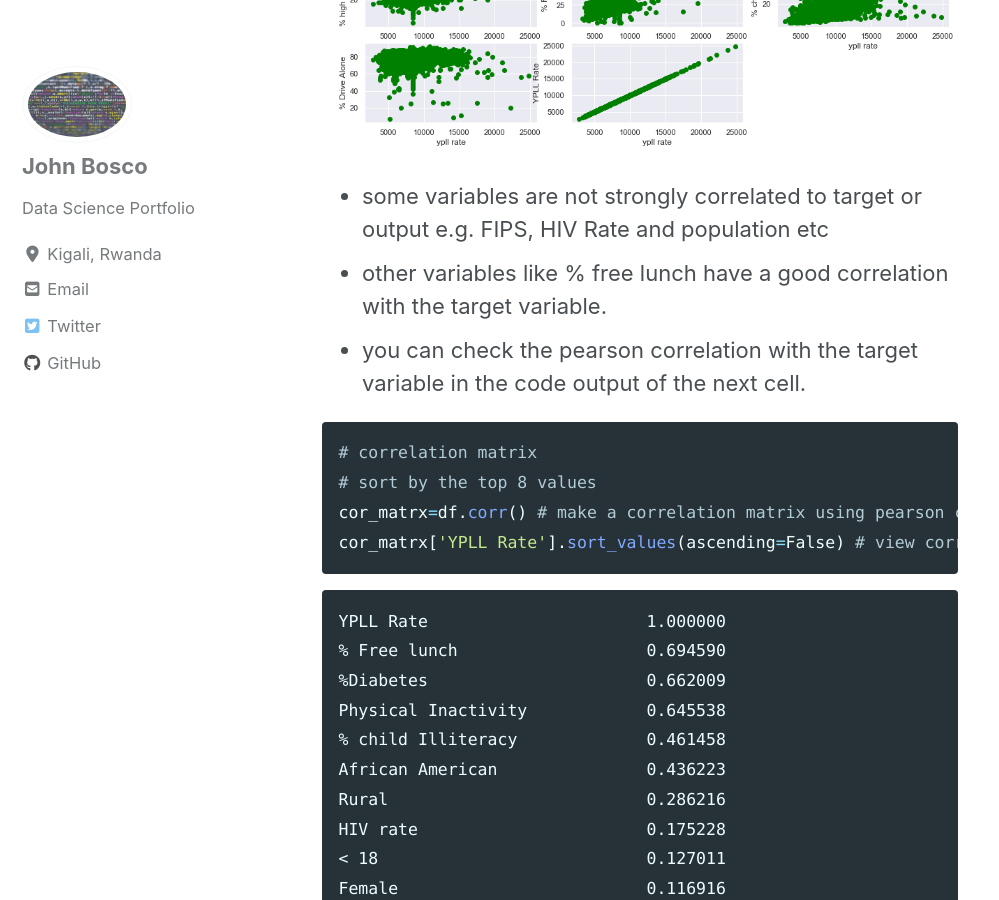
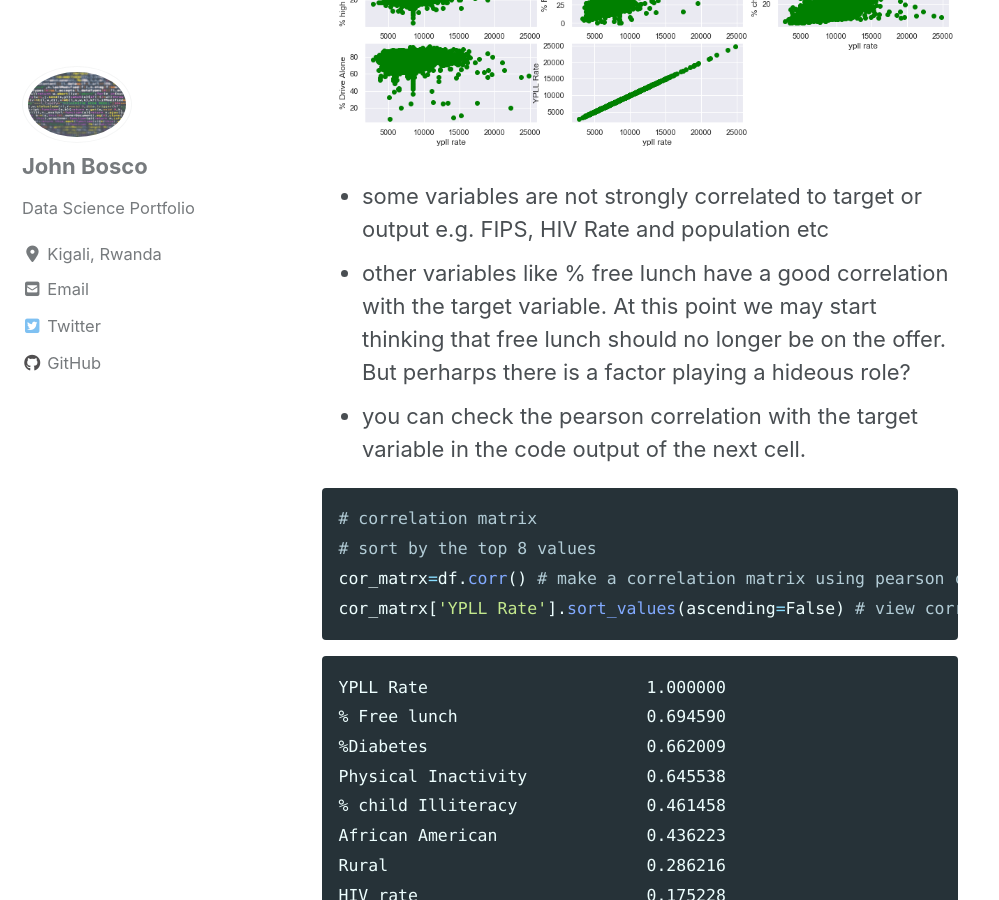
Before and after one commit to boscoj2008/boscoj2008.github.io, a Jekyll site: the page built from _posts/2018-08-22-LinearRegression.md, in a window 1280 px wide and 900 px high, scrolled down 11665 px. Shown: the whole window, without its empty margins (0-999 px from the left). Built offline with Jekyll 4.4.1, drawn with Linux system fonts in a browser that asks for light colours; cached includes are drawn as plain includes; nearby versions of some CDN libraries; formulas are drawn with MathJax 3.

Commit message:
fresh commit

```diff
--- a/_posts/2018-08-22-LinearRegression.md
+++ b/_posts/2018-08-22-LinearRegression.md
@@ -850,7 +850,7 @@
 <!-- ![png](output_21_0.png) -->
 
 - some variables are not strongly correlated to target or output e.g. FIPS, HIV Rate and population etc
-- other variables like % free lunch have a good correlation with the target variable.
+- other variables like % free lunch have a good correlation with the target variable. At this point we may start thinking that free lunch should no longer be on the offer. But perharps there is a factor playing a hideous role?
 - you can check the pearson correlation with the target variable in the code output of the next cell.
 
 
```
